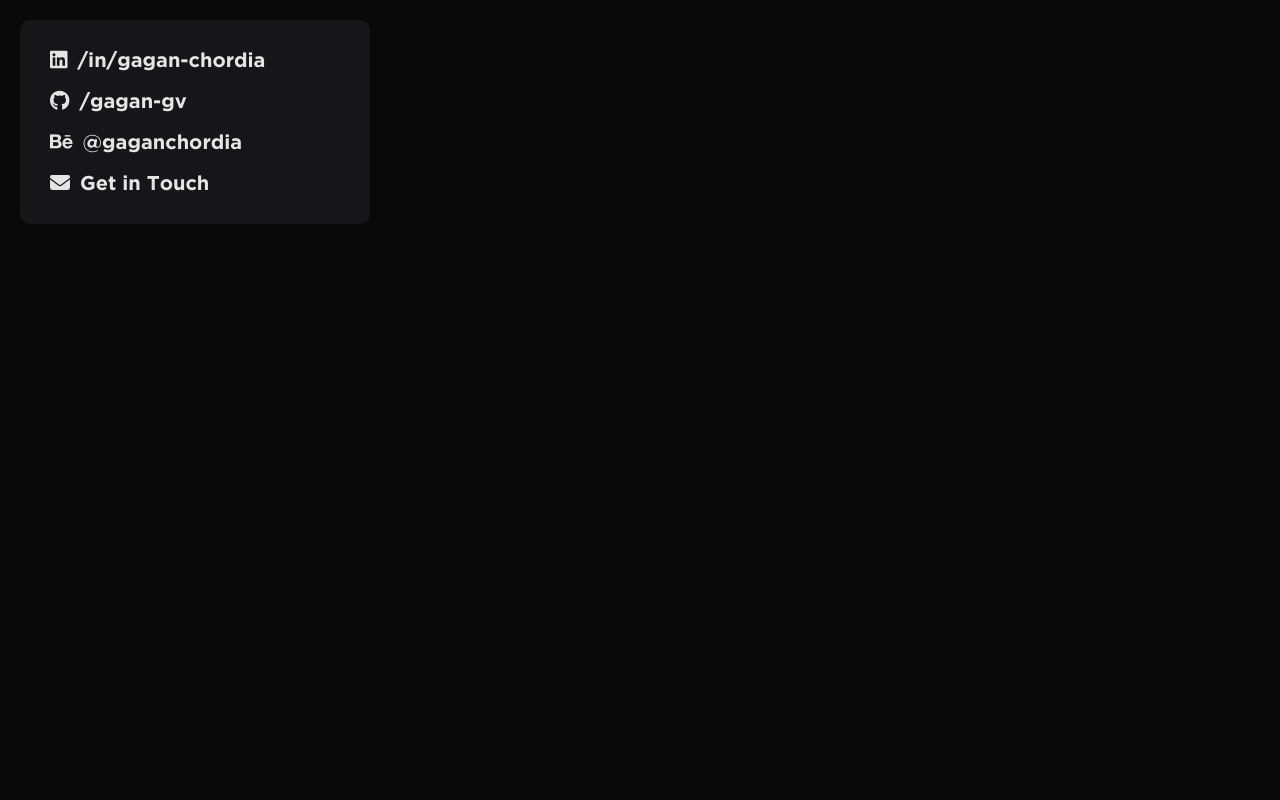
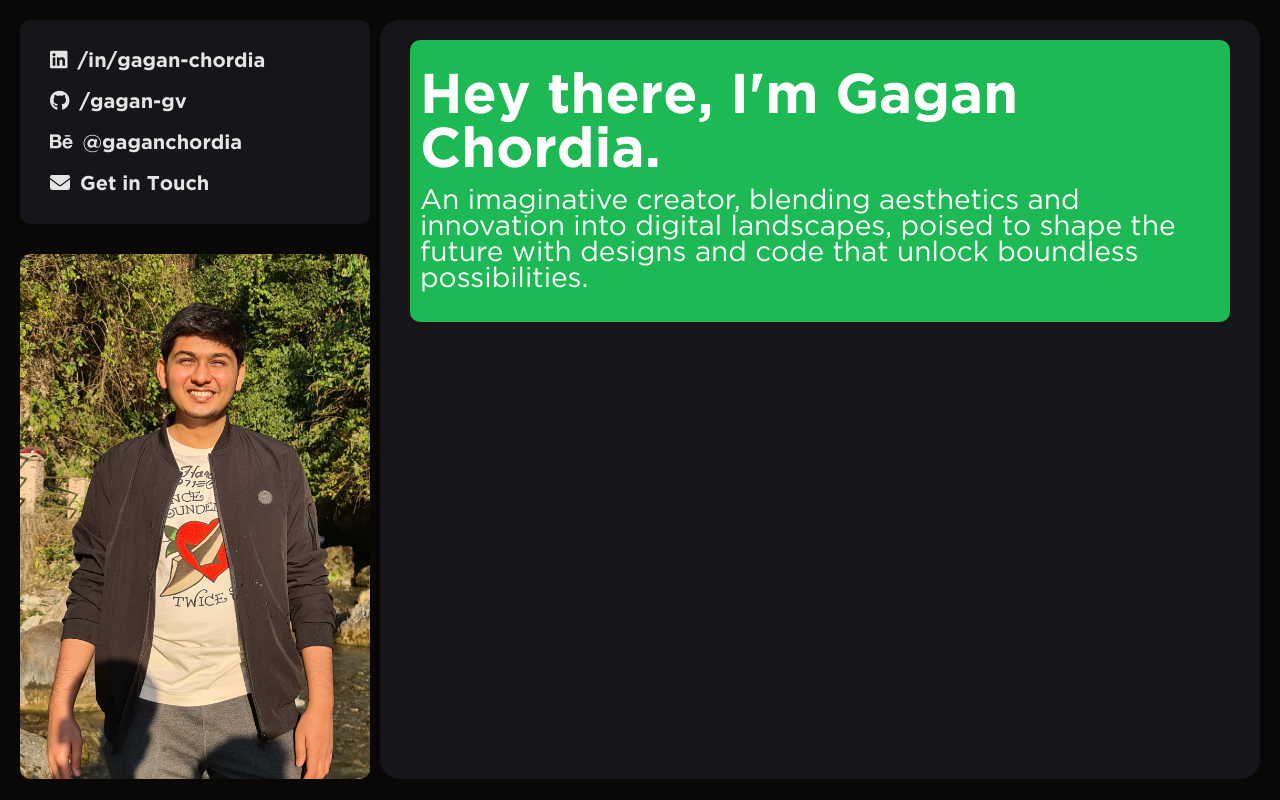
Before and after one commit to gagan-gv/gagan-gv.github.io, a Vue app: page / in a window 1280 px wide. Built offline with nearby package versions, Linux system fonts and the light colour scheme.

Commit message:
04. Added about section

```diff
--- a/src/App.vue
+++ b/src/App.vue
@@ -1,17 +1,23 @@
 <template>
-  <main>
-    <ContactComponent />
+  <main class="container">
+    <ContactComponent class="contact" />
+    <ImageComponent class="image" />
+    <DetailsComponent class="content" />
   </main>
 </template>
 
 <script>
 import '@fortawesome/fontawesome-free/css/all.css';
-import ContactComponent from '@/components/ContactComponent.vue';
+import ContactComponent from '@/components/Contact.vue';
+import ImageComponent from '@/components/Image.vue';
+import DetailsComponent from './components/DetailsComponent.vue';
 
 export default {
   name: 'App',
   components: {
     ContactComponent,
+    ImageComponent,
+    DetailsComponent,
   },
 };
 </script>
@@ -57,9 +63,37 @@ export default {
   padding: 20px;
 }
 
-@media (max-width: 767px) {
+.container {
+  display: grid;
+  grid-template-columns: 1fr 3fr;
+  grid-template-rows: 0.25fr 0.75fr;
+  gap: 30px 10px;
+  grid-template-areas: "Contact Content" "Image Content";
+}
+
+.contact {
+  grid-area: Contact;
+  position: sticky;
+  z-index: 1;
+}
+
+.content {
+  grid-area: Content;
+}
+
+.image {
+  grid-area: Image;
+  position: sticky;
+  z-index: 1;
+}
+
+@media only screen and (max-width: 1023px) {
   #app {
     padding: 0;
   }
+
+  .container {
+    display: block;
+  }
 }
 </style>
--- /dev/null
+++ b/src/components/About.vue
@@ -0,0 +1,47 @@
+<template>
+  <section class="about">
+    <h1>Hey there, I'm Gagan Chordia.</h1>
+    <p>
+      An imaginative creator, blending aesthetics and innovation into digital landscapes,
+      poised to shape the future with designs and code that unlock boundless possibilities.
+    </p>
+  </section>
+</template>
+
+<script>
+export default {
+  name: 'AboutComponent',
+};
+</script>
+
+<style scoped>
+.about {
+  background: #1db954;
+  color: #fff;
+  max-width: 3fr;
+  height: max-content;
+  padding: 20px 10px;
+  border-radius: 10px;
+}
+
+.about h1 {
+  font-size: 56px;
+  font-weight: 600;
+  margin: 10px 0;
+}
+
+.about p {
+  font-size: 28px;
+  margin: 10px 0;
+}
+
+@media only screen and (max-width: 1023px) {
+  .about h1 {
+    font-size: 36px;
+  }
+
+  .about p {
+    font-size: 24px;
+  }
+}
+</style>
--- a/src/components/ContactComponent.vue
+++ b/src/components/Contact.vue
@@ -50,7 +50,7 @@ export default {
     margin-right: 10px;
 }
 
-@media only screen and (max-width: 767px) {
+@media only screen and (max-width: 1023px) {
     .contact-tab {
         margin: 0;
         min-width: 100vw;
@@ -69,10 +69,4 @@ export default {
         font-size: 24px;
     }
 }
-
-@media only screen and (max-width: 1023px) {
-    .contact-tab {
-        width: 280px;
-    }
-}
 </style>
--- /dev/null
+++ b/src/components/DetailsComponent.vue
@@ -0,0 +1,31 @@
+<template>
+  <section class="content">
+    <AboutComponent />
+  </section>
+</template>
+
+<script>
+import AboutComponent from './About.vue';
+
+export default {
+  name: 'DetailsComponent',
+  components: {
+    AboutComponent,
+  },
+};
+</script>
+
+<style scoped>
+.content {
+  background-color: #171519;
+  padding: 20px 30px;
+  border-radius: 20px;
+}
+
+@media only screen and (max-width: 1023px) {
+  .content {
+    background-color: #090807;
+    padding: 20px;
+  }
+}
+</style>
--- /dev/null
+++ b/src/components/Image.vue
@@ -0,0 +1,34 @@
+<template>
+  <section class="img-container"></section>
+</template>
+
+<script>
+export default {
+  name: 'ImageComponent',
+};
+</script>
+
+<style scoped>
+.img-container {
+  min-height: 525px;
+  width: 350px;
+  position: relative;
+  background-image: url("@/assets/images/gagan.jpg");
+  background-size: 450px;
+  background-color: #171519;
+  border-radius: 10px;
+  background-position: -40px 0;
+  transition: all 0.5s;
+}
+
+.img-container:hover {
+  background-size: 500px;
+  background-position: -65px 0;
+}
+
+@media only screen and (max-width: 1023px) {
+    .img-container {
+      display: none;
+    }
+}
+</style>
```
Also changed, not shown: src/assets/images/gagan.jpg (added), src/assets/images/logo.png (renamed from src/assets/logo.png).
